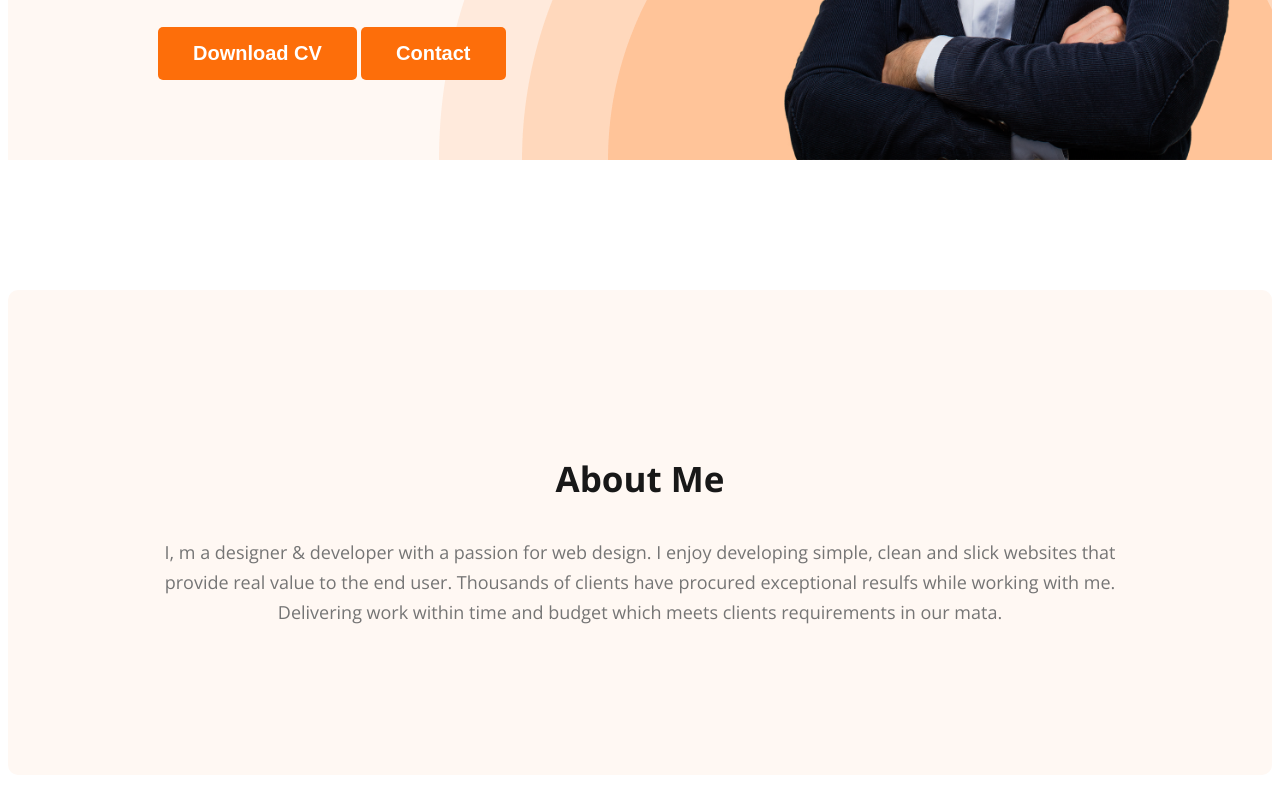
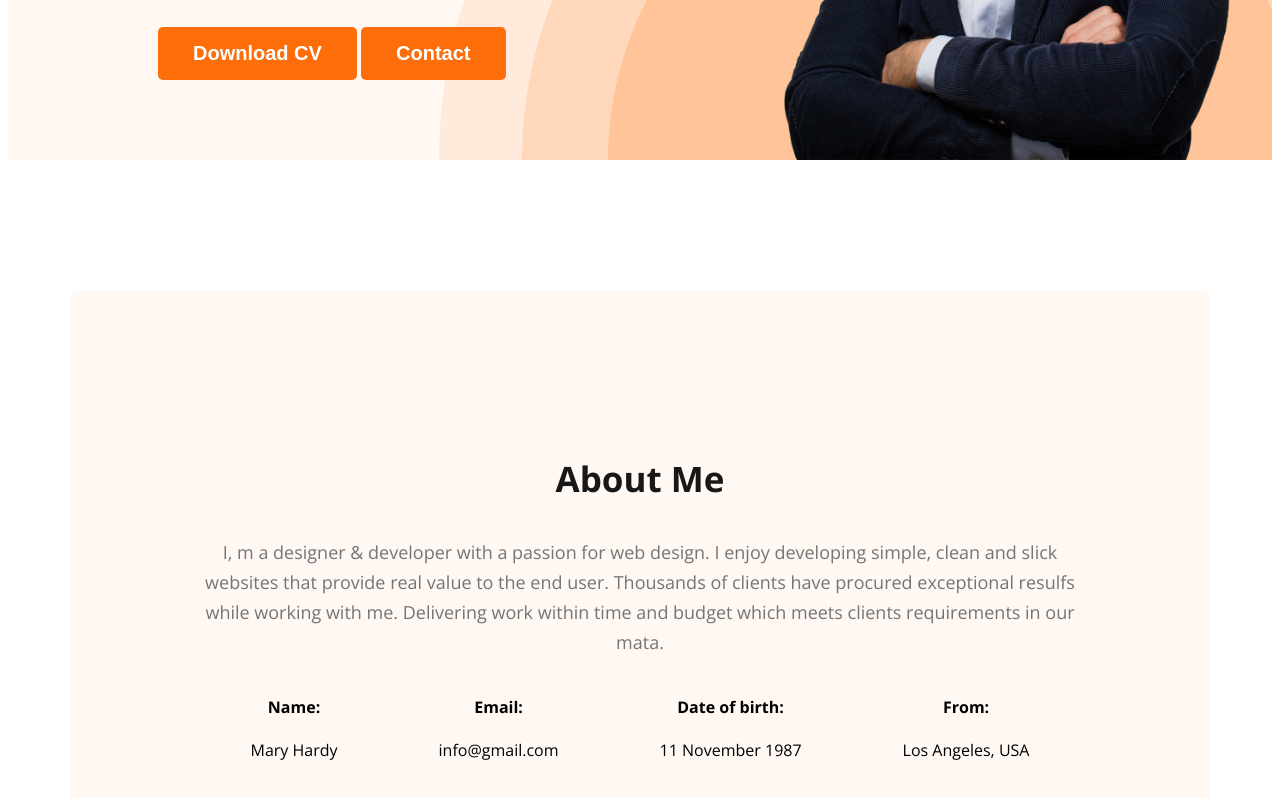
Before and after one commit to shantoKS7723/webdeveloper-portfolio, a plain HTML site: page index.html in a window 1280 px wide. Shown: the part 608-1406 px from the top of the page. Drawn offline with nearby package versions, Linux system fonts and the light colour scheme.

Commit message:
added about information

```diff
--- a/index.html
+++ b/index.html
@@ -1,5 +1,6 @@
 <!DOCTYPE html>
 <html lang="en">
+
 <head>
     <meta charset="UTF-8">
     <meta name="viewport" content="width=device-width, initial-scale=1.0">
@@ -9,6 +10,7 @@
     <link href="https://fonts.googleapis.com/css2?family=Open+Sans:wght@400;700;800&display=swap" rel="stylesheet">
     <link rel="stylesheet" href="styles/portfolio.css">
 </head>
+
 <body>
     <header class="header">
         <nav>
@@ -23,9 +25,10 @@
         </nav>
         <div class="banner">
             <div class="banner-content">
-                <h3 class="banner-gteeting">Hi, I  am</h3>
+                <h3 class="banner-gteeting">Hi, I am</h3>
                 <h1 class="banner-title">Mary Hardy</h1>
-                <p class="banner-desc">Shot what able cold new see hold.Friendly as an betrayed formerly he. Morning because as to society behaved moments.</p>
+                <p class="banner-desc">Shot what able cold new see hold.Friendly as an betrayed formerly he. Morning
+                    because as to society behaved moments.</p>
                 <button class="btn-primary">Download CV</button>
                 <button class="btn-primary">Contact</button>
             </div>
@@ -33,13 +36,40 @@
         </div>
     </header>
     <main>
-       <section class="about">
-          <h3 class="section-title">About Me</h3>
-          <p class="section-desc">I, m a designer & developer with a passion for web design. I enjoy developing simple, clean and slick websites that provide real value to the end user. Thousands of clients have procured exceptional resulfs while working with me. Delivering work within time and budget which meets clients requirements in our mata.</p>
-       </section>
+        <section class="about">
+            <h3 class="section-title">About Me</h3>
+            <p class="section-desc">I, m a designer & developer with a passion for web design. I enjoy developing
+                simple, clean and slick websites that provide real value to the end user. Thousands of clients have
+                procured exceptional resulfs while working with me. Delivering work within time and budget which meets
+                clients requirements in our mata.</p>
+            <div class="about-info-container">
+                <!-- .about-info*4>h4.info-title+p.info-desc -->
+                <div class="about-info">
+                    <h4 class="info-title">Name:
+                    </h4>
+                    <p class="info-desc">Mary Hardy</p>
+                </div>
+                <div class="about-info">
+                    <h4 class="info-title">Email:
+                    </h4>
+                    <p class="info-desc">info@gmail.com</p>
+                </div>
+                <div class="about-info">
+                    <h4 class="info-title">Date of birth:
+                    </h4>
+                    <p class="info-desc"> 11 November 1987</p>
+                </div>
+                <div class="about-info">
+                    <h4 class="info-title">From:
+                    </h4>
+                    <p class="info-desc"> Los Angeles, USA</p>
+                </div>
+            </div>
+        </section>
     </main>
     <footer>
 
     </footer>
 </body>
+
 </html>
--- a/styles/portfolio.css
+++ b/styles/portfolio.css
@@ -101,6 +101,13 @@ nav a {
     background: #FFF8F3;
     margin: 130px 0;
 }
+.about-info-container{
+    display: flex;
+    justify-content: space-around;
+}
+.about-info{
+    text-align: center;
+}
 
 .section-title {
     color: #181818;
@@ -118,3 +125,9 @@ nav a {
     line-height: 30px;
     /* 166.667% */
 }
+
+/* main section styles */
+main{
+    max-width: 1140px;
+    margin: 0 auto;
+}
```
